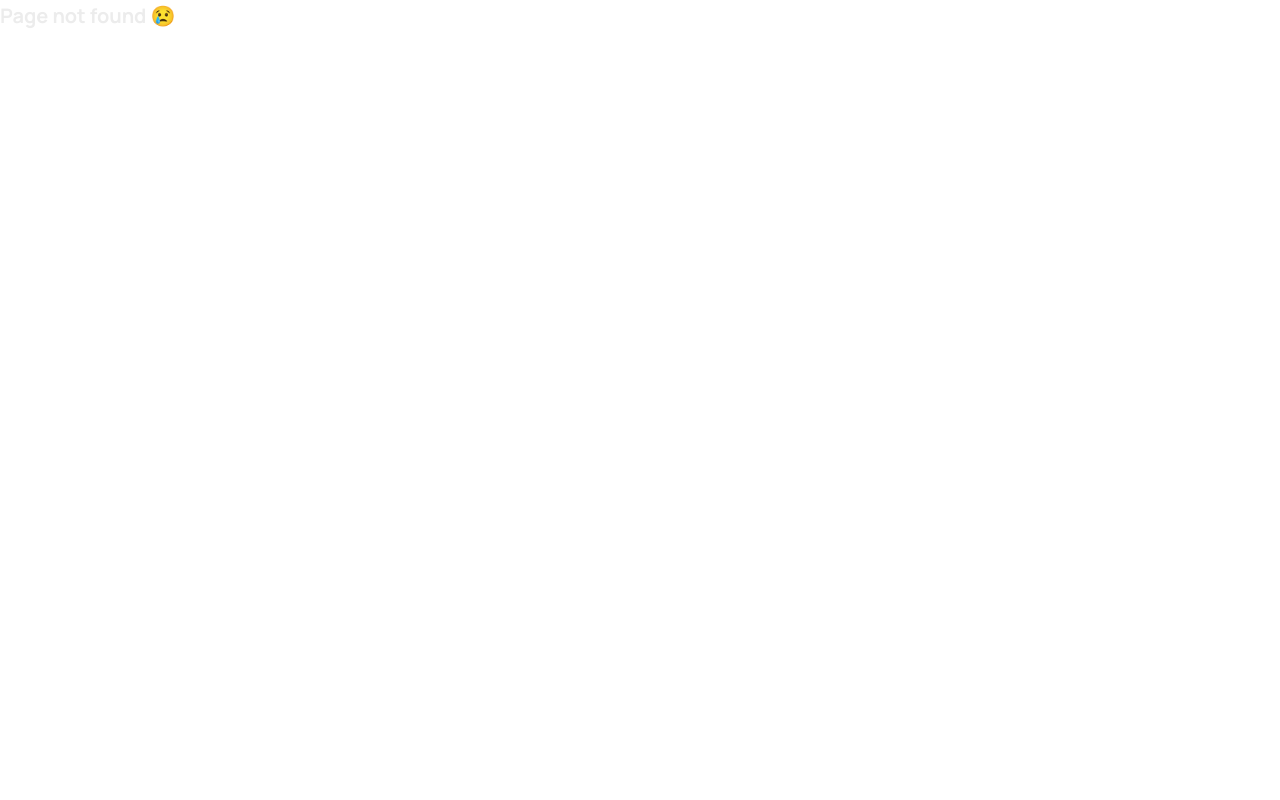
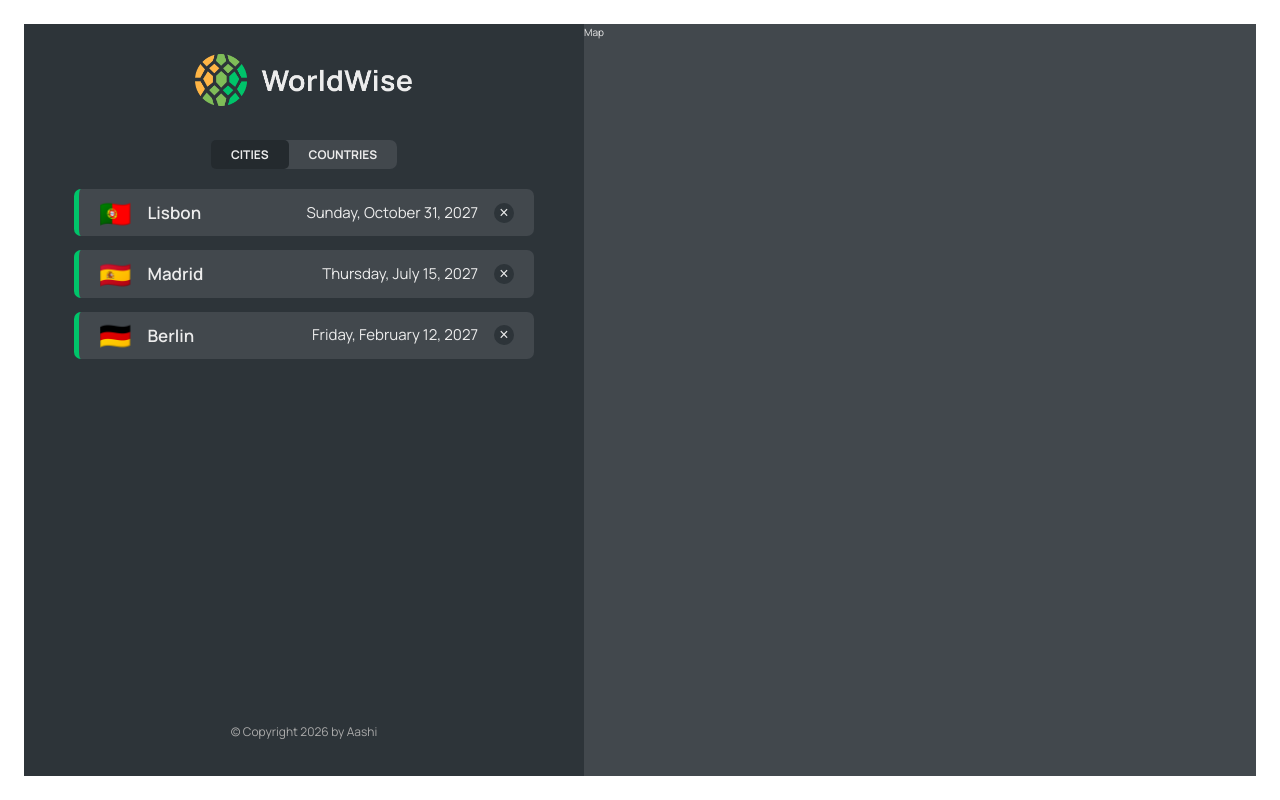
Before and after one commit to aashishah/worldwise, a React (Vite) app: page /app/cities in a window 1280 px wide. Before the commit this address had no page. Built offline with nearby package versions, Linux system fonts and the light colour scheme; data requests are answered from the project's data file.

Commit message:
implemented Cities component

```diff
--- /dev/null
+++ b/data/cities.json
@@ -0,0 +1,40 @@
+{
+  "cities": [
+    {
+      "cityName": "Lisbon",
+      "country": "Portugal",
+      "emoji": "🇵🇹",
+      "date": "2027-10-31T15:59:59.138Z",
+      "notes": "My favorite city so far!",
+      "position": {
+        "lat": 38.727881642324164,
+        "lng": -9.140900099907554
+      },
+      "id": 73930385
+    },
+    {
+      "cityName": "Madrid",
+      "country": "Spain",
+      "emoji": "🇪🇸",
+      "date": "2027-07-15T08:22:53.976Z",
+      "notes": "",
+      "position": {
+        "lat": 40.46635901755316,
+        "lng": -3.7133789062500004
+      },
+      "id": 17806751
+    },
+    {
+      "cityName": "Berlin",
+      "country": "Germany",
+      "emoji": "🇩🇪",
+      "date": "2027-02-12T09:24:11.863Z",
+      "notes": "Amazing 😃",
+      "position": {
+        "lat": 52.53586782505711,
+        "lng": 13.376933665713324
+      },
+      "id": 98443197
+    }
+  ]
+}
--- a/package.json
+++ b/package.json
@@ -7,9 +7,11 @@
     "dev": "vite",
     "build": "vite build",
     "lint": "eslint . --ext js,jsx --report-unused-disable-directives --max-warnings 0",
-    "preview": "vite preview"
+    "preview": "vite preview",
+    "server": "json-server --watch data/cities.json --port 9100 delay 500"
   },
   "dependencies": {
+    "json-server": "^1.0.0-beta.15",
     "react": "^18.2.0",
     "react-dom": "^18.2.0",
     "react-router-dom": "^6.30.3"
--- a/src/App.jsx
+++ b/src/App.jsx
@@ -5,16 +5,50 @@
 import PageNotFound from "./pages/PageNotFound";
 import AppLayout from "./pages/AppLayout";
 import Login from "./pages/Login";
+import CityList from "./components/CityList";
+import { useState, useEffect } from "react";
+
+const BASE_URL = "http://localhost:9100";
 
 function App() {
+  const [cities, setCities] = useState([]);
+  const [isLoading, setIsLoading] = useState({});
+
+  useEffect(function () {
+    async function fetchCities() {
+      try {
+        setIsLoading(true);
+        const res = await fetch(`${BASE_URL}/cities`);
+        const data = await res.json();
+        setCities(data);
+      } catch {
+        alert("There was an error");
+      } finally {
+        setIsLoading(false);
+      }
+    }
+
+    fetchCities();
+  }, []);
   return (
     <BrowserRouter>
       <Routes>
+        <Route index element={<HomePage />}></Route>
         <Route path="product" element={<Product />}></Route>
         <Route path="pricing" element={<Pricing />}></Route>
-        <Route path="app" element={<AppLayout />}></Route>
+        <Route path="app" element={<AppLayout />}>
+          <Route
+            index
+            element={<CityList cities={cities} isLoading={isLoading} />}
+          />
+          <Route
+            path="cities"
+            element={<CityList cities={cities} isLoading={isLoading} />}
+          />
+          <Route path="countries" element={<p>List of Countries</p>} />
+          <Route path="form" element={<p>Form</p>} />
+        </Route>
         <Route path="login" element={<Login />}></Route>
-        <Route path="/" element={<HomePage />}></Route>
         <Route path="*" element={<PageNotFound />}></Route>
       </Routes>
     </BrowserRouter>
--- a/src/components/AppNav.jsx
+++ b/src/components/AppNav.jsx
@@ -1,5 +1,19 @@
+import { NavLink } from "react-router-dom";
+import styles from "./AppNav.module.css";
+
 function AppNav() {
-  return <div>App Navigation</div>;
+  return (
+    <nav className={styles.nav}>
+      <ul>
+        <li>
+          <NavLink to="cities">Cities</NavLink>
+        </li>
+        <li>
+          <NavLink to="countries">Countries</NavLink>
+        </li>
+      </ul>
+    </nav>
+  );
 }
 
 export default AppNav;
--- /dev/null
+++ b/src/components/CityItem.jsx
@@ -0,0 +1,23 @@
+import styles from "./CityItem.module.css";
+
+const formatDate = (date) =>
+  new Intl.DateTimeFormat("en", {
+    day: "numeric",
+    month: "long",
+    year: "numeric",
+    weekday: "long",
+  }).format(new Date(date));
+
+function CityItem({ city }) {
+  const { cityName, emoji, date } = city;
+  return (
+    <li className={styles.cityItem}>
+      <span className={styles.emoji}>{emoji}</span>
+      <h3 className={styles.name}>{cityName}</h3>
+      <time className={styles.date}>{formatDate(date)}</time>
+      <button className={styles.deleteBtn}>&times;</button>
+    </li>
+  );
+}
+
+export default CityItem;
--- /dev/null
+++ b/src/components/CityList.jsx
@@ -0,0 +1,22 @@
+import CityItem from "./CityItem";
+import styles from "./CityList.module.css";
+import Spinner from "./Spinner";
+import Message from "./Message";
+
+function CityList({ cities, isLoading }) {
+  if (isLoading) return <Spinner />;
+
+  if (!cities.length)
+    return (
+      <Message message="Add your first city by clicking on the map"></Message>
+    );
+  return (
+    <ul className={styles.cityList}>
+      {cities.map((city) => (
+        <CityItem city={city} key={city.id} />
+      ))}
+    </ul>
+  );
+}
+
+export default CityList;
--- a/src/components/Sidebar.jsx
+++ b/src/components/Sidebar.jsx
@@ -1,6 +1,7 @@
 import AppNav from "./AppNav";
 import styles from "./Sidebar.module.css";
 import Logo from "./Logo";
+import { Outlet } from "react-router-dom";
 
 function Sidebar() {
   return (
@@ -8,7 +9,7 @@
       <Logo />
       <AppNav></AppNav>
 
-      <p>List of cities</p>
+      <Outlet />
       <footer className={styles.footer}>
         <p className={styles.copyright}>
           &copy; Copyright {new Date().getFullYear()} by Aashi
```
Also changed, not shown: .eslintrc.cjs (deleted), 1 other file (tests, documents, lock files or other folders).
